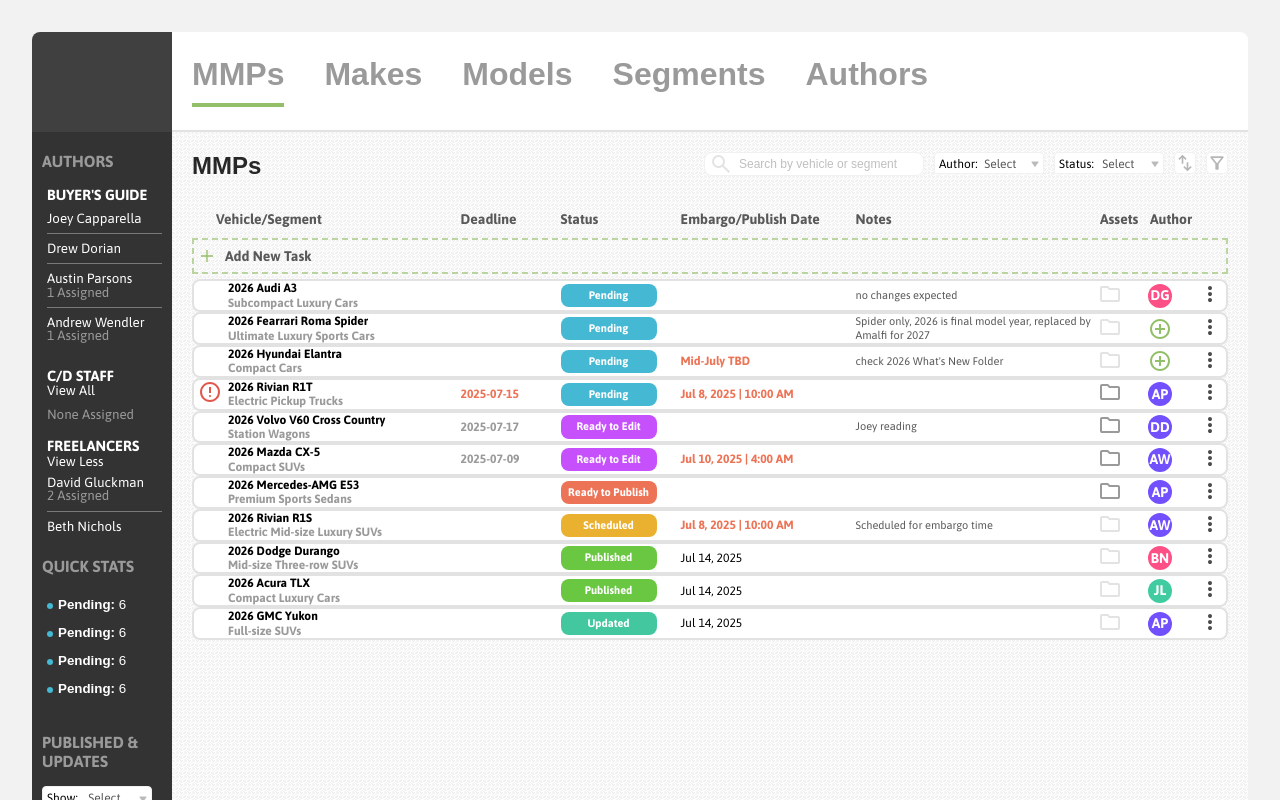
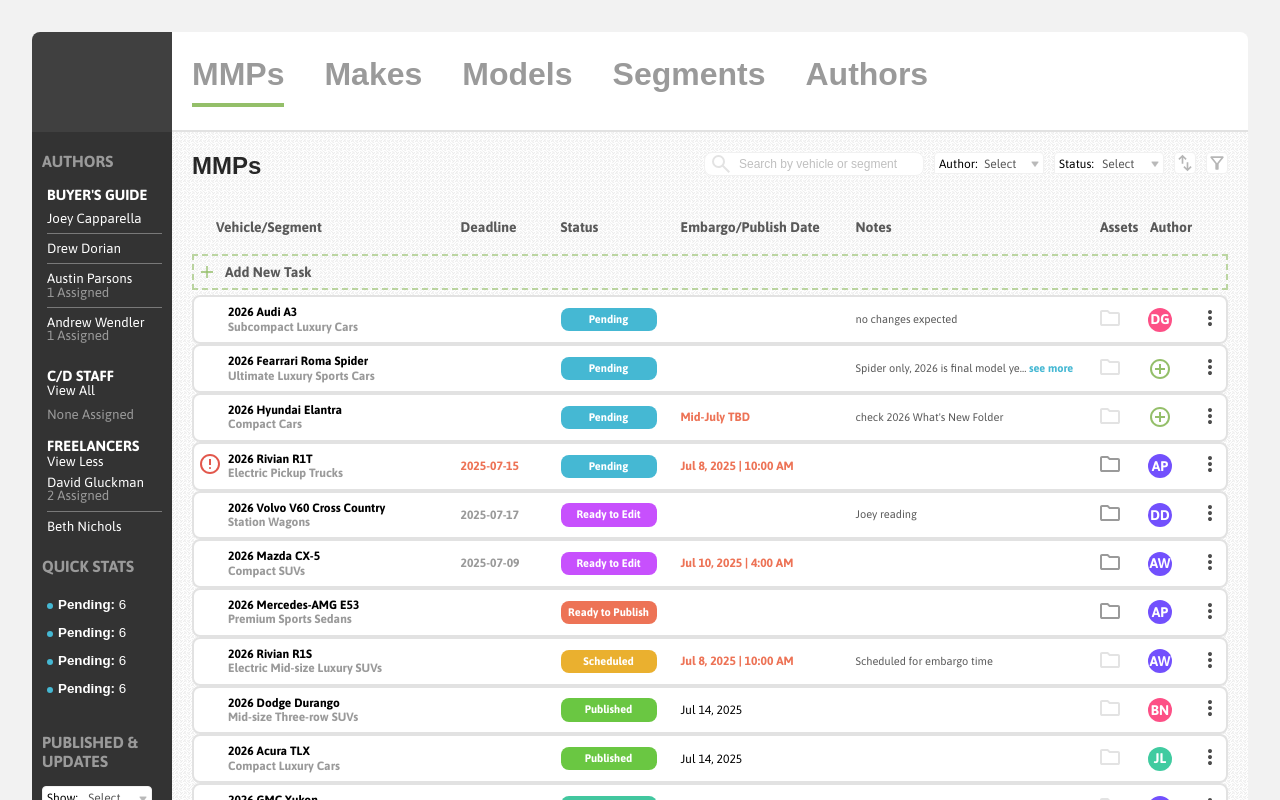
Before and after one commit to andberry89/mmp-tracking, a Vue app: page / in a window 1280 px wide. Shown: the top 800 px of the page. Built offline with nearby package versions, Linux system fonts and the light colour scheme; a web font is replaced by a local one.

Commit message:
Installed a Tooltip

```diff
--- a/package.json
+++ b/package.json
@@ -11,6 +11,7 @@
   },
   "dependencies": {
     "dateformat": "^5.0.3",
+    "floating-vue": "^5.2.2",
     "vue": "^3.5.17"
   },
   "devDependencies": {
--- a/src/components/layout/TaskList.vue
+++ b/src/components/layout/TaskList.vue
@@ -60,7 +60,7 @@
   align-items: center;
   grid-template-columns: 20px 1fr 100px 120px 175px 1fr 50px 50px 8px;
   // TODO: WORK ON SPACING FOR RESPONSIBE PURPOSES
-  padding: 0 20px 0 4px;
+  padding: 8px 20px 8px 4px;
 }
 
 .grid {
--- a/src/components/layout/components/TaskItem.vue
+++ b/src/components/layout/components/TaskItem.vue
@@ -1,6 +1,11 @@
 <template>
   <div class="task-item">
-    <div><HighPriorityIcon v-if="isHighPriority(doc)" /></div>
+    <div>
+      <HighPriorityIcon
+        v-if="isHighPriority(doc)"
+        v-tooltip="{ theme: 'info-tooltip', content: 'High Priority MMP' }"
+      />
+    </div>
     <div class="task-vehicle">
       <span class="vehicle">{{
         doc.vehicle.modelYear + " " + doc.vehicle.make + " " + doc.vehicle.model
@@ -12,9 +17,15 @@
     </div>
     <div :class="['task-status', getStatus(doc.status)]">{{ doc.status }}</div>
     <div :class="getDateFormat(doc)">{{ getDateText(doc) }}</div>
-    <div class="task-notes">{{ doc.notes }}</div>
+    <div class="task-notes">
+      {{ docNotes }} <span v-if="doc.notes.length > 50" class="expand-notes">see more</span>
+    </div>
     <div v-if="doc.assets.length > 0" class="task-assets active-assets zoom">
-      <FolderIcon v-if="!isAssetsOpen" @click="toggleAssets" />
+      <FolderIcon
+        v-if="!isAssetsOpen"
+        @click="toggleAssets"
+        v-tooltip="{ theme: 'info-tooltip', content: 'Open Assets' }"
+      />
       <FolderOpenIcon v-if="isAssetsOpen" @click="toggleAssets" />
     </div>
     <div v-else class="task-assets"><FolderIcon /></div>
@@ -22,7 +33,9 @@
       <span v-if="doc.author" :class="['initials', doc.author.team]">{{
         doc.author.initials
       }}</span>
-      <span v-else class="assign-author zoom"><AddCircleIcon /></span>
+      <span v-else class="assign-author zoom"
+        ><AddCircleIcon v-tooltip="{ theme: 'info-tooltip', content: 'Assign an author' }"
+      /></span>
     </div>
     <div class="task-actions"><MoreIcon class="more-icon" /></div>
   </div>
@@ -39,16 +52,25 @@
 
 export default {
   name: "TaskItem",
+  data() {
+    return {
+      isAssetsOpen: false,
+    };
+  },
   props: {
     doc: {
       type: Object,
       required: true,
     },
   },
-  data() {
-    return {
-      isAssetsOpen: false,
-    };
+  computed: {
+    docNotes() {
+      if (this.doc.notes.length <= 50) {
+        return this.doc.notes;
+      } else {
+        return this.doc.notes.slice(0, 35) + "...";
+      }
+    },
   },
   components: {
     AddCircleIcon,
@@ -73,8 +95,6 @@
   background-color: var(--color-body-background);
   border: 2px solid var(--color-body-border);
   border-radius: 8px;
-  padding-top: 8px;
-  padding-bottom: 8px;
   transition: all 0.1s ease-in-out;
 
   .task-vehicle {
@@ -144,6 +164,12 @@
   .task-notes {
     color: var(--color-body-text-tertiary);
     font-size: 11px;
+
+    .expand-notes {
+      color: var(--color-body-text-see-more);
+      cursor: pointer;
+      font-weight: bold;
+    }
   }
 
   .active-assets {
@@ -198,7 +224,7 @@
       cursor: pointer;
       transition: transform 0.2s ease-in-out;
       &:hover {
-        transform: scale(1.4);
+        transform: scale(1.2);
       }
     }
   }
--- a/src/main.js
+++ b/src/main.js
@@ -4,8 +4,19 @@
 import ClickOutside from "@/directives/ClickOutsideDirective";
 import App from "./App.vue";
 import DropdownMenu from "./components/common/DropdownMenu.vue";
+import FloatingVue from "floating-vue";
 
 createApp(App)
   .directive("click-outside", ClickOutside)
   .component("DropdownMenu", DropdownMenu)
+  .use(FloatingVue, {
+    themes: {
+      "info-tooltip": {
+        $extend: "tooltip",
+        triggers: ["hover"],
+        autoHide: true,
+        placement: "top-end",
+      },
+    },
+  })
   .mount("#app");
--- a/src/styles/base.css
+++ b/src/styles/base.css
@@ -70,6 +70,7 @@
   --color-body-background: var(--white);
   --color-body-border: var(--gray-light-1);
   --color-body-text-priority: var(--orange);
+  --color-body-text-see-more: var(--blue);
   --color-body-active-assets: var(--gray-light-3);
   --color-body-more-icon: var(--gray-dark-2);
 
--- a/src/styles/main.css
+++ b/src/styles/main.css
@@ -1,4 +1,5 @@
 @import "./base.css";
+@import "floating-vue/dist/style.css";
 
 #app {
   max-width: 1280px;
@@ -6,3 +7,20 @@
   padding: 2rem;
   font-weight: normal;
 }
+
+/* Tooltip styles */
+
+.v-popper--theme-info-tooltip .v-popper__inner {
+  background: #ffffff;
+  color: #000000;
+  border: 1px #8c8c8c solid;
+}
+
+.v-popper--theme-info-tooltip .v-popper__arrow-outer {
+  border-color: #8c8c8c;
+}
+
+.v-popper--theme-info-tooltip .v-popper__arrow-inner {
+  visibility: visible;
+  border-color: #ffffff;
+}
```
Also changed, not shown: 1 other file (tests, documents, lock files or other folders).
